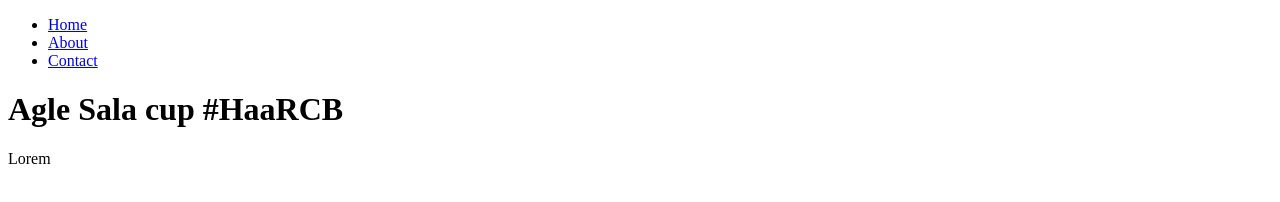
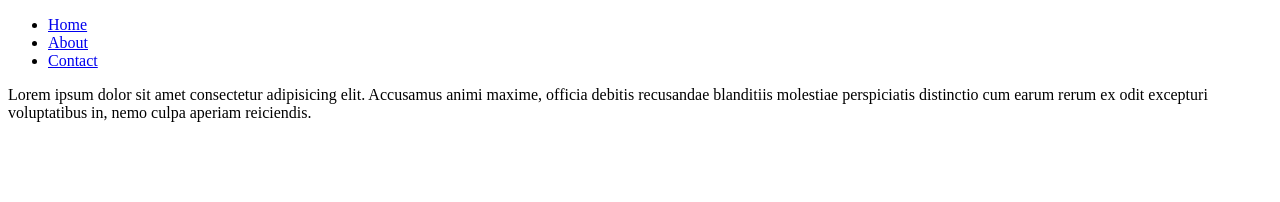
Before and after one commit to Sachin182000/httpServer, a plain HTML site: page pages/index.html in a window 1280 px wide. Drawn offline with Linux system fonts and the light colour scheme.

Commit message:
index.html changes by sachin

```diff
--- a/pages/index.html
+++ b/pages/index.html
@@ -13,9 +13,9 @@
         <li><a href="/about">About</a></li>
         <li><a href="contact">Contact</a></li>
     </ul>
-    <h1>Agle Sala cup  #HaaRCB</h1>
 
-    <p> Lorem </p>
+
+    <p> Lorem ipsum dolor sit amet consectetur adipisicing elit. Accusamus animi maxime, officia debitis recusandae blanditiis molestiae perspiciatis distinctio cum earum rerum ex odit excepturi voluptatibus in, nemo culpa aperiam reiciendis.</p>
 </body>
 
 </html>
```
